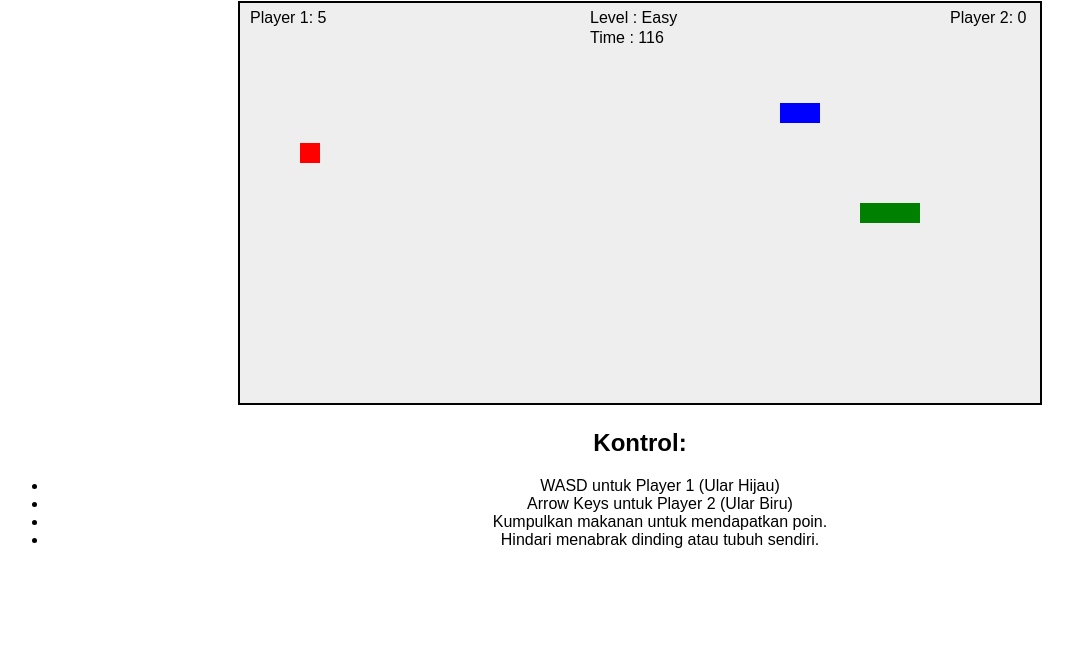
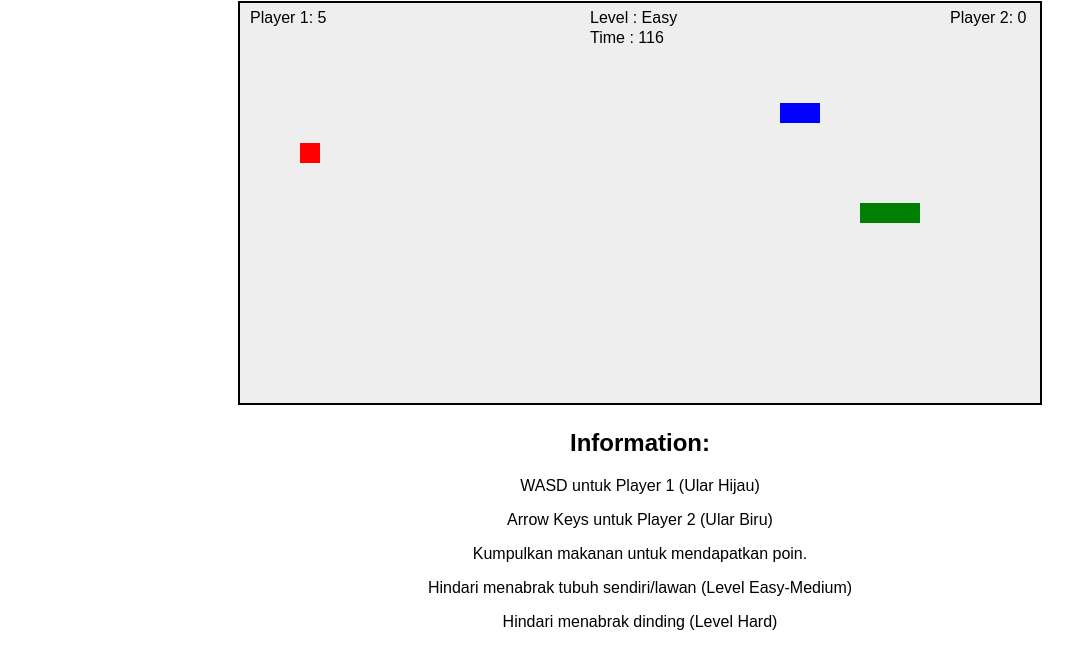
Before and after one commit to RaeesKR/Snake-Game, a website: page index.html in a window 1280 px wide. Shown: the part 79-748 px from the top of the page, without its empty margins (0-1073 px from the left). Drawn offline with Linux system fonts and the light colour scheme.

Commit message:
Informtaion Baru

```diff
--- a/index.html
+++ b/index.html
@@ -15,13 +15,12 @@
     </div>
 
     <div>
-      <h2>Kontrol:</h2>
-      <ul>
-        <li>WASD untuk Player 1 (Ular Hijau)</li>
-        <li>Arrow Keys untuk Player 2 (Ular Biru)</li>
-        <li>Kumpulkan makanan untuk mendapatkan poin.</li>
-        <li>Hindari menabrak dinding atau tubuh sendiri.</li>
-      </ul>
+      <h2>Information:</h2>
+        <p>WASD untuk Player 1 (Ular Hijau)</p>
+        <p>Arrow Keys untuk Player 2 (Ular Biru)</p>
+        <p>Kumpulkan makanan untuk mendapatkan poin.</p>
+        <p>Hindari menabrak tubuh sendiri/lawan (Level Easy-Medium)</p>
+        <p>Hindari menabrak dinding (Level Hard)</p>
     </div>
 
     <script src="./public/fungsiPlayer.js"></script>
```
